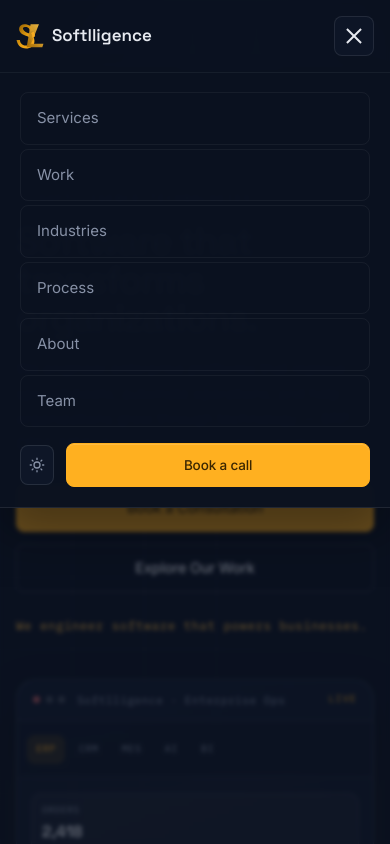
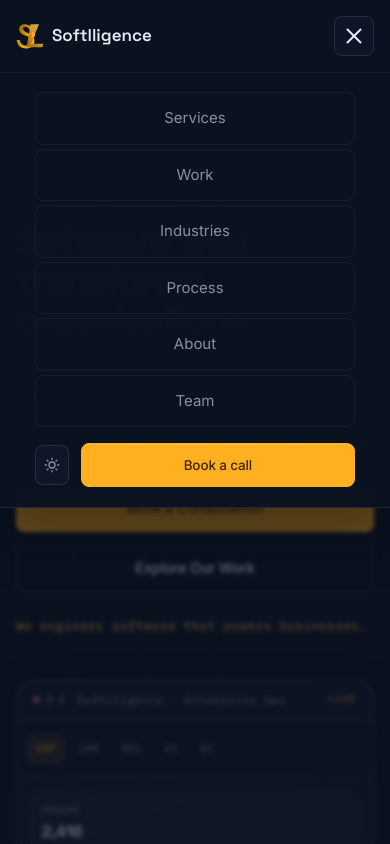
Before and after one commit to hossaintaufiq/Softlligence, a Next.js app in the folder frontend/: page / in a window 390 px wide. Both pictures are taken after a click on the button 354 px from the left and 36 px from the top of the page. Built offline with nearby package versions, Linux system fonts and the light colour scheme.

Commit message:
footer section updated with the middle ui

```diff
--- a/frontend/src/components/Footer.tsx
+++ b/frontend/src/components/Footer.tsx
@@ -28,8 +28,8 @@
   return (
     <footer className="border-t border-white/8 bg-elevated pt-16 pb-8">
       <Container>
-        <div className="grid gap-10 border-b border-white/8 pb-12 max-[640px]:grid-cols-1 max-[980px]:grid-cols-2 min-[981px]:grid-cols-[1.5fr_1fr_1fr_1fr]">
-          <div className="max-[640px]:col-span-1 max-[980px]:col-span-2 min-[981px]:col-span-1">
+        <div className="grid gap-10 border-b border-white/8 pb-12 max-[640px]:grid-cols-1 max-[640px]:justify-items-center max-[640px]:text-center max-[980px]:grid-cols-2 min-[981px]:grid-cols-[1.5fr_1fr_1fr_1fr]">
+          <div className="max-[640px]:col-span-1 max-[640px]:flex max-[640px]:w-full max-[640px]:flex-col max-[640px]:items-center max-[980px]:col-span-2 min-[981px]:col-span-1">
             <Link href="/" className="inline-flex items-center gap-2.5 font-display text-lg font-semibold">
               <span className="flex text-accent" aria-hidden="true">
                 <BrandLogo />
@@ -40,7 +40,7 @@
               A modern software studio for organizations that need systems they can rely on — from
               sketch to production.
             </p>
-            <div className="mt-5 flex flex-col gap-2 font-mono text-[13px]">
+            <div className="mt-5 flex flex-col gap-2 font-mono text-[13px] max-[640px]:items-center">
               <a href={companyContact.mailto} className="text-accent-2 hover:text-accent">
                 {companyContact.email}
               </a>
@@ -50,10 +50,11 @@
             </div>
           </div>
 
-          <div>
+          <div className="max-[640px]:w-full max-[640px]:text-center">
             <h5 className="mb-4 font-mono text-[11px] tracking-[0.12em] text-text-dim uppercase">
               Services
             </h5>
+            <div className="max-[640px]:flex max-[640px]:flex-col max-[640px]:items-center">
               {serviceLinks.map((link) => (
                 <Link
                   key={link.label}
@@ -64,11 +65,13 @@
                 </Link>
               ))}
             </div>
+          </div>
 
-          <div>
+          <div className="max-[640px]:w-full max-[640px]:text-center">
             <h5 className="mb-4 font-mono text-[11px] tracking-[0.12em] text-text-dim uppercase">
               Company
             </h5>
+            <div className="max-[640px]:flex max-[640px]:flex-col max-[640px]:items-center">
               {companyLinks.map((link) => (
                 <Link
                   key={link.href + link.label}
@@ -79,12 +82,13 @@
                 </Link>
               ))}
             </div>
+          </div>
 
-          <div>
+          <div className="max-[640px]:flex max-[640px]:w-full max-[640px]:flex-col max-[640px]:items-center max-[640px]:text-center">
             <h5 className="mb-4 font-mono text-[11px] tracking-[0.12em] text-text-dim uppercase">
               Next step
             </h5>
-            <p className="mb-5 text-[14px] leading-relaxed text-text-dim">
+            <p className="mb-5 max-w-[280px] text-[14px] leading-relaxed text-text-dim">
               Tell us what you&apos;re building. We reply within one business day.
             </p>
             <Button href={pageRoutes.contact} variant="outline">
@@ -93,7 +97,7 @@
           </div>
         </div>
 
-        <div className="flex flex-wrap items-center justify-between gap-3 pt-6 text-[12px] text-text-dim">
+        <div className="flex flex-wrap items-center justify-between gap-3 pt-6 text-[12px] text-text-dim max-[640px]:flex-col max-[640px]:justify-center max-[640px]:text-center">
           <span>© {year} Softlligence Technologies</span>
           <span className="font-mono tracking-wide uppercase">Build · Ship · Support</span>
         </div>
--- a/frontend/src/components/Nav.tsx
+++ b/frontend/src/components/Nav.tsx
@@ -200,7 +200,7 @@
         aria-hidden={!isOpen}
         inert={!isOpen ? true : undefined}
         className={cn(
-          "mobile-nav-panel fixed top-[72px] right-0 left-0 z-[106] flex max-h-[calc(100dvh-72px)] flex-col gap-1 overflow-y-auto overscroll-contain border-b border-white/9 bg-ink/98 px-5 pt-5 pb-[max(1.25rem,env(safe-area-inset-bottom))] shadow-[0_24px_48px_rgba(0,0,0,0.35)] transition-[opacity,transform,visibility] duration-300 max-[720px]:flex min-[721px]:hidden sm:px-7",
+          "mobile-nav-panel fixed top-[72px] right-0 left-0 z-[106] flex max-h-[calc(100dvh-72px)] flex-col items-center gap-1 overflow-y-auto overscroll-contain border-b border-white/9 bg-ink/98 px-5 pt-5 pb-[max(1.25rem,env(safe-area-inset-bottom))] shadow-[0_24px_48px_rgba(0,0,0,0.35)] transition-[opacity,transform,visibility] duration-300 max-[720px]:flex min-[721px]:hidden sm:px-7",
           isOpen
             ? "visible translate-y-0 opacity-100"
             : "invisible pointer-events-none -translate-y-3 opacity-0",
@@ -216,7 +216,7 @@
               tabIndex={isOpen ? 0 : -1}
               style={{ transitionDelay: isOpen ? `${i * 40}ms` : "0ms" }}
               className={cn(
-                "nav-link rounded-lg border border-white/5 px-4 py-3.5 text-[15px] text-text-dim transition-all hover:border-white/12 hover:bg-panel/60 hover:text-text",
+                "nav-link w-full max-w-[320px] rounded-lg border border-white/5 px-4 py-3.5 text-center text-[15px] text-text-dim transition-all hover:border-white/12 hover:bg-panel/60 hover:text-text",
                 isActive && "nav-link--active border-accent/30 bg-panel text-text",
               )}
             >
@@ -224,7 +224,7 @@
             </Link>
           );
         })}
-        <div className="mt-3 flex items-center gap-3">
+        <div className="mt-3 flex w-full max-w-[320px] items-center justify-center gap-3">
           <ThemeToggle />
           <Button href="/contact" block onClick={closeMenu}>
             Book a call
```
Lines whose indentation alone changed are shown as unchanged.
